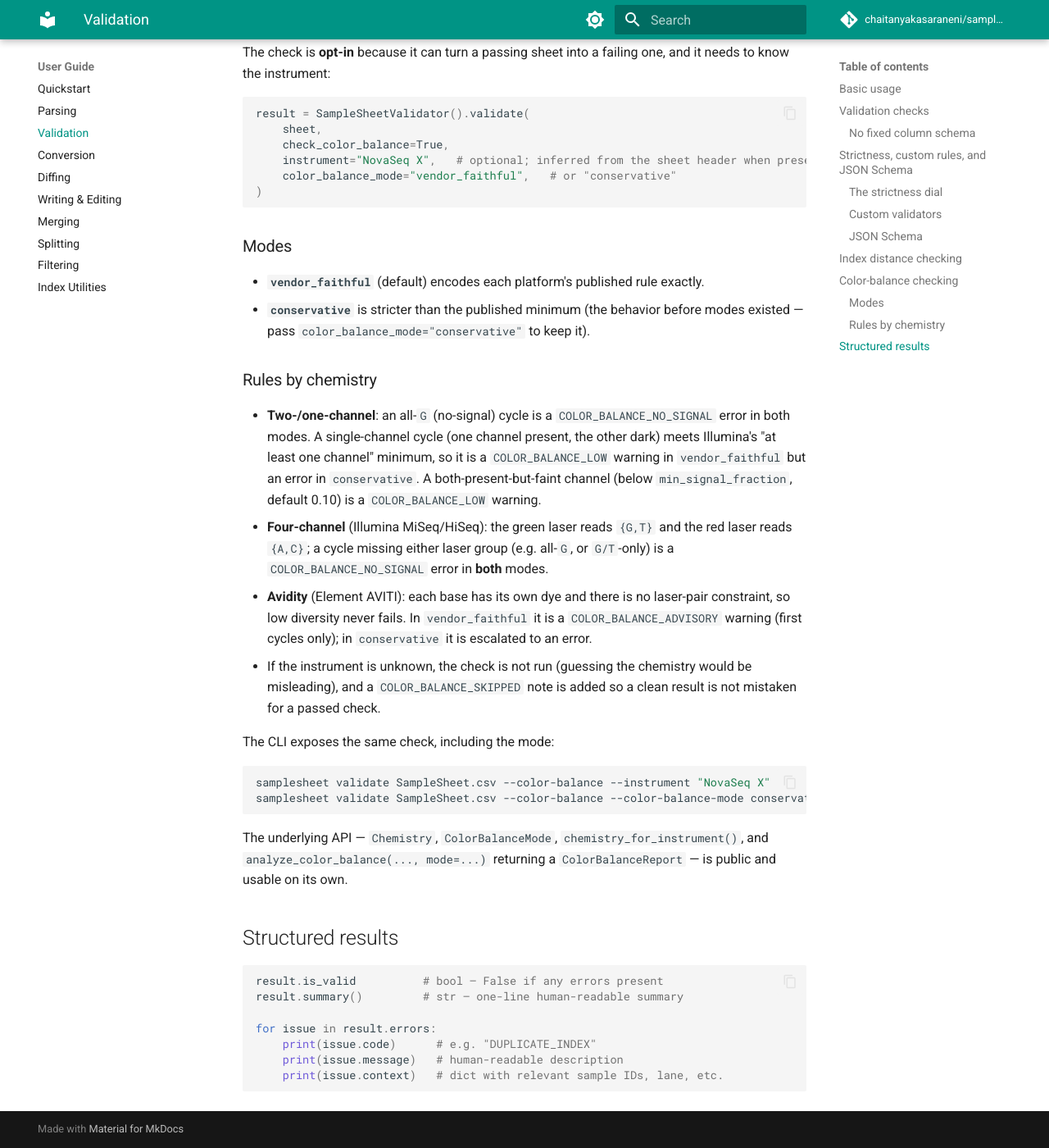
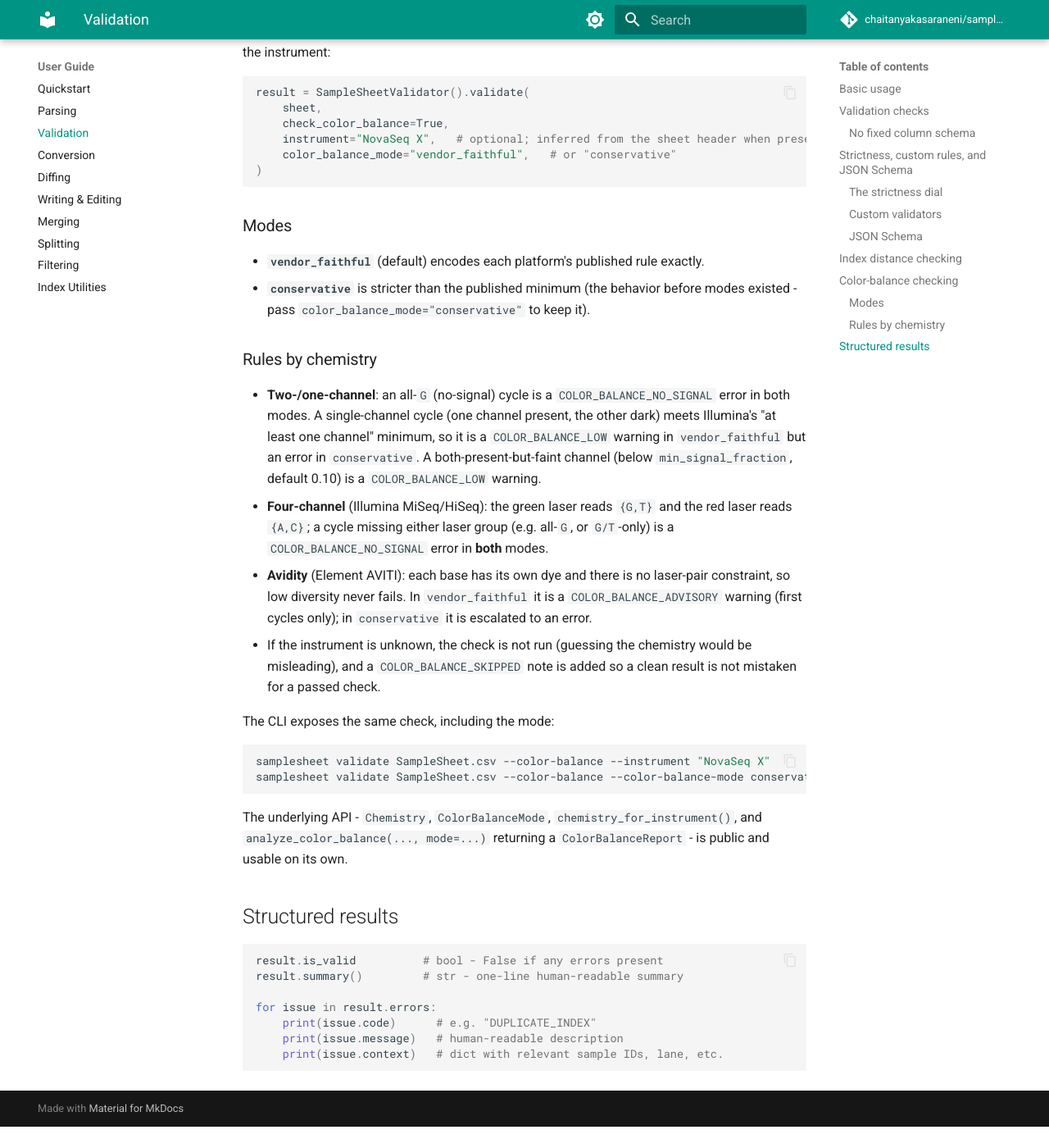
Before and after one commit to chaitanyakasaraneni/samplesheet-parser, an MkDocs documentation site: the page built from docs/guide/validation.md, in a window 1280 px wide and 1400 px high, scrolled down 4078 px. Shown: the whole window at 82% size. Built offline with MkDocs 1.6.1 and Material for MkDocs 9.7.7, drawn with Linux system fonts in a browser that asks for light colours; comment, search, counter and statistics services are not loaded; after the commit the page ends 5452 px from its top, so only the background shows below that; some of the changed text lies outside the part shown.

Commit message:
style(docs): use hyphens instead of em dashes in touched files
Replace em dashes with the repo's existing spaced-hyphen style in the two files
this branch changes (validation.md, pyproject.toml description). No behaviour or
API change.

````diff
--- a/docs/guide/validation.md
+++ b/docs/guide/validation.md
@@ -9,7 +9,7 @@
 result = SampleSheetValidator().validate(sheet)
 
 print(result.is_valid)     # True / False
-print(result.summary())    # "PASS — 0 error(s), 0 warning(s)"
+print(result.summary())    # "PASS - 0 error(s), 0 warning(s)"
 
 for err in result.errors:
     print(err)
@@ -36,11 +36,11 @@
 | `COLOR_BALANCE_ADVISORY` | warning | AVITI low-diversity advisory in `vendor_faithful` mode (opt-in) |
 | `COLOR_BALANCE_SKIPPED` | note | Color balance was requested but the instrument chemistry could not be resolved, so the check was not run (opt-in) |
 
-The color-balance checks are **opt-in** — see [Color-balance checking](#color-balance-checking) below. Notes are informational and do not affect `is_valid`; they appear in a `notes` list on the result (and in JSON output).
+The color-balance checks are **opt-in** - see [Color-balance checking](#color-balance-checking) below. Notes are informational and do not affect `is_valid`; they appear in a `notes` list on the result (and in JSON output).
 
 ### No fixed column schema
 
-Validation covers index, adapter, and structural integrity — it does not match the sheet against a fixed column schema. Sheets that carry optional or newer `[BCLConvert_Data]` columns, such as a **per-sample `OverrideCycles`** column, validate rather than being rejected, while the checks above still apply. See [Per-sample OverrideCycles and custom columns](parsing.md#per-sample-overridecycles-and-custom-columns) in the parsing guide.
+Validation covers index, adapter, and structural integrity - it does not match the sheet against a fixed column schema. Sheets that carry optional or newer `[BCLConvert_Data]` columns, such as a **per-sample `OverrideCycles`** column, validate rather than being rejected, while the checks above still apply. See [Per-sample OverrideCycles and custom columns](parsing.md#per-sample-overridecycles-and-custom-columns) in the parsing guide.
 
 ## Strictness, custom rules, and JSON Schema
 
@@ -98,7 +98,7 @@
 ### JSON Schema
 
 Pass a JSON Schema (draft 2020-12) as `schema`; it is checked against a dict
-view of the sheet (`sheet_to_dict()` — `header`, `reads`, `settings`,
+view of the sheet (`sheet_to_dict()` - `header`, `reads`, `settings`,
 `samples`). A schema may `$ref` an external document, including a samshee
 `urn:samshee:illuminav2/v1` reference, so an existing schema carries over.
 
@@ -132,7 +132,7 @@
 
 ## Color-balance checking
 
-Optical sequencers read each index base by its fluorescent signal, and the detection differs by instrument: Illumina four-channel/two-laser (MiSeq, HiSeq), two-channel (NextSeq, NovaSeq 6000, NovaSeq X), one-channel (iSeq), and Element AVITI avidity (per-base dye). On two-channel chemistry the base `G` is "dark" — no dye — so an index cycle where the **entire pool** reads `G` emits no signal and the cycle fails to register, miscalling every barcode at that position. A Hamming-distance check cannot catch this because the indexes may still be perfectly distinct.
+Optical sequencers read each index base by its fluorescent signal, and the detection differs by instrument: Illumina four-channel/two-laser (MiSeq, HiSeq), two-channel (NextSeq, NovaSeq 6000, NovaSeq X), one-channel (iSeq), and Element AVITI avidity (per-base dye). On two-channel chemistry the base `G` is "dark" - no dye - so an index cycle where the **entire pool** reads `G` emits no signal and the cycle fails to register, miscalling every barcode at that position. A Hamming-distance check cannot catch this because the indexes may still be perfectly distinct.
 
 `samplesheet-parser` models each instrument's chemistry and scores the pool cycle-by-cycle. The check is **opt-in** because it can turn a passing sheet into a failing one, and it needs to know the instrument:
 
@@ -148,7 +148,7 @@
 ### Modes
 
 - **`vendor_faithful`** (default) encodes each platform's published rule exactly.
-- **`conservative`** is stricter than the published minimum (the behavior before modes existed — pass `color_balance_mode="conservative"` to keep it).
+- **`conservative`** is stricter than the published minimum (the behavior before modes existed - pass `color_balance_mode="conservative"` to keep it).
 
 ### Rules by chemistry
 
@@ -164,13 +164,13 @@
 samplesheet validate SampleSheet.csv --color-balance --color-balance-mode conservative
 ```
 
-The underlying API — `Chemistry`, `ColorBalanceMode`, `chemistry_for_instrument()`, and `analyze_color_balance(..., mode=...)` returning a `ColorBalanceReport` — is public and usable on its own.
+The underlying API - `Chemistry`, `ColorBalanceMode`, `chemistry_for_instrument()`, and `analyze_color_balance(..., mode=...)` returning a `ColorBalanceReport` - is public and usable on its own.
 
 ## Structured results
 
 ```python
-result.is_valid          # bool — False if any errors present
-result.summary()         # str — one-line human-readable summary
+result.is_valid          # bool - False if any errors present
+result.summary()         # str - one-line human-readable summary
 
 for issue in result.errors:
     print(issue.code)      # e.g. "DUPLICATE_INDEX"
--- a/pyproject.toml
+++ b/pyproject.toml
@@ -5,7 +5,7 @@
 [project]
 name = "samplesheet-parser"
 version = "2.5.2"
-description = "Multi-vendor, format-agnostic parser for sequencing sample sheets — Illumina IEM V1 & BCLConvert V2 plus Element AVITI run manifests, with index validation and color-balance checking"
+description = "Multi-vendor, format-agnostic parser for sequencing sample sheets - Illumina IEM V1 & BCLConvert V2 plus Element AVITI run manifests, with index validation and color-balance checking"
 readme = "README.md"
 license = { file = "LICENSE" }
 authors = [{ name = "Chaitanya Kasaraneni", email = "kc.kasaraneni@gmail.com" }]
````
